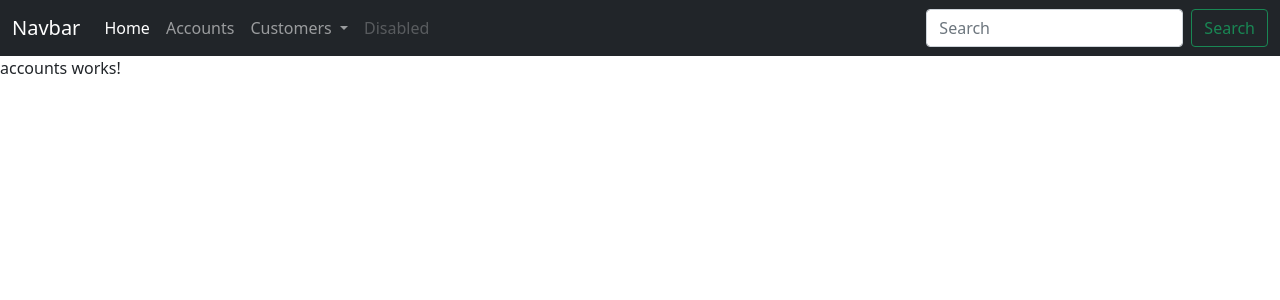
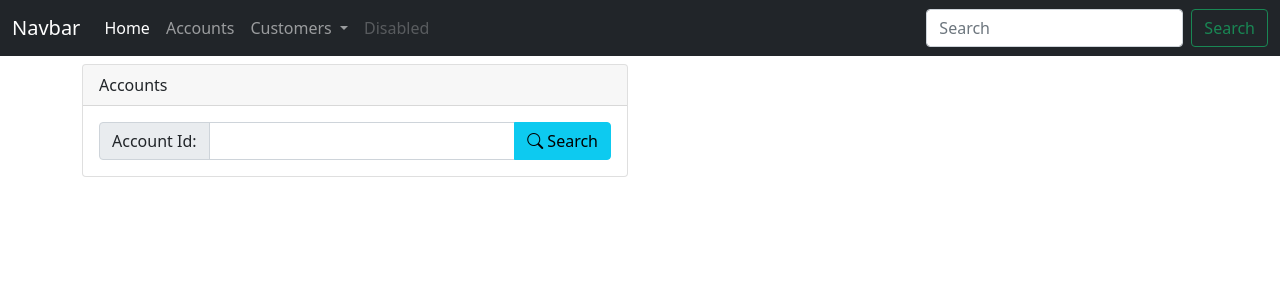
Before and after one commit to Errimy/digital-banking-frontend, an Angular app: page /accounts in a window 1280 px wide. Shown: the top 300 px of the page. Built offline with nearby package versions, Linux system fonts and the light colour scheme.

Commit message:
accounts.component.html done

```diff
--- a/src/app/accounts/accounts.component.html
+++ b/src/app/accounts/accounts.component.html
@@ -1 +1,25 @@
-<p>accounts works!</p>
+<div class="container mt-2">
+  <div class="row">
+    <div class="col col-md-6">
+      <div class="card">
+        <div class="card-header">Accounts</div>
+        <div class="card-body">
+          <form [formGroup]="accountFormGroup" (ngSubmit)="handleSearchAccount()">
+            <div class="input-group">
+              <label class="input-group-text">Account Id:</label>
+              <input type="text" formControlName="accountId" class="form-control">
+              <button class="btn btn-info">
+                <i class="bi bi-search"></i>
+                Search
+              </button>
+            </div>
+          </form>
+        </div>
+      </div>
+    </div>
+    <div class="col col-md-6">
+
+    </div>
+  </div>
+
+</div>
--- a/src/app/accounts/accounts.component.ts
+++ b/src/app/accounts/accounts.component.ts
@@ -1,4 +1,5 @@
 import { Component, OnInit } from '@angular/core';
+import {FormBuilder, FormGroup} from "@angular/forms";
 
 @Component({
   selector: 'app-accounts',
@@ -6,10 +7,16 @@ import { Component, OnInit } from '@angular/core';
   styleUrls: ['./accounts.component.css']
 })
 export class AccountsComponent implements OnInit {
-
-  constructor() { }
+  accountFormGroup!: FormGroup;
+  constructor(private fb : FormBuilder) { }
 
   ngOnInit(): void {
+    this.accountFormGroup=this.fb.group({
+      accountId : this.fb.control('')
+      });
   }
 
+  handleSearchAccount() {
+
+  }
 }
```
Also changed, not shown: src/app/services/accounts.service.ts (added, +9 -0 lines), 1 other file (tests, documents, lock files or other folders).
